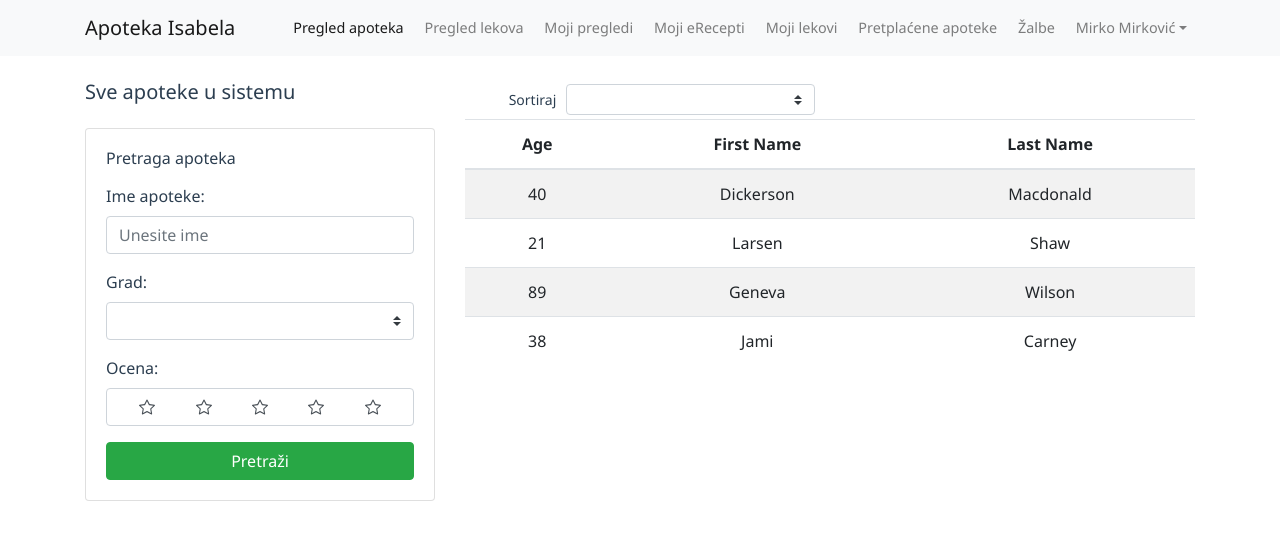
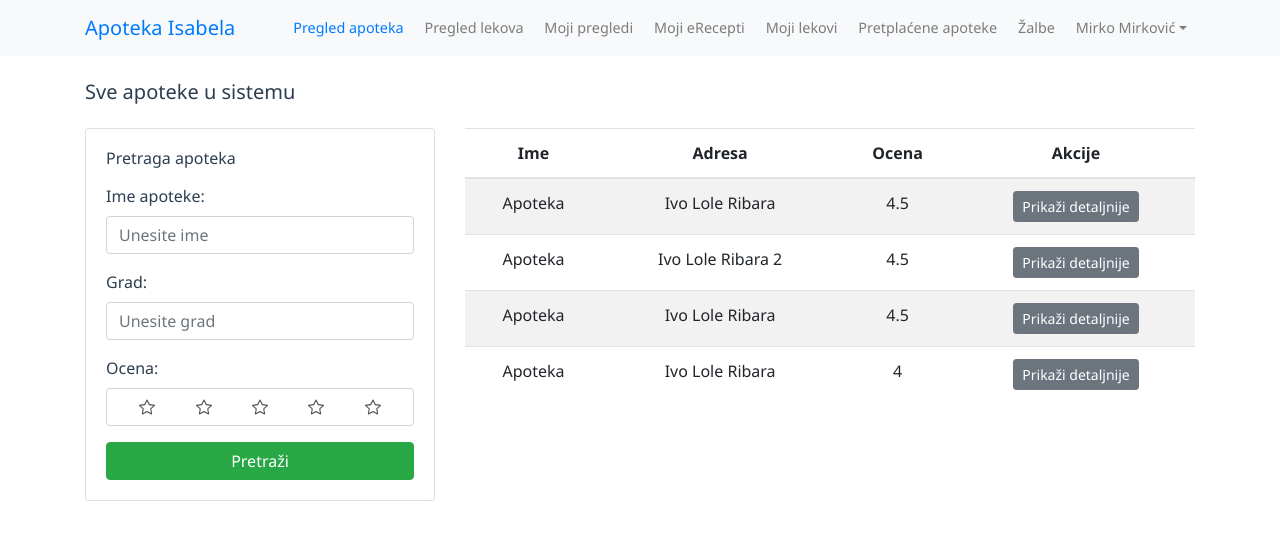
Before and after one commit to kmilena98/PharmacySystem, a Vue app in the folder Front/pharmacy/: page /pharmacies in a window 1280 px wide. Shown: the top 540 px of the page. Built offline with nearby package versions, Linux system fonts and the light colour scheme; what vue-notification would draw is missing.

Commit message:
[gui]: GUI for pharmacy page

```diff
--- a/Front/pharmacy/src/views/header/Header.vue
+++ b/Front/pharmacy/src/views/header/Header.vue
@@ -2,7 +2,7 @@
     <nav class="navbar navbar-expand-sm navbar-light bg-light">
         <div class="container">
             <div class="navbar-header">
-                <a class="navbar-brand" href="#">Apoteka Isabela</a>
+                <a class="navbar-brand" href="#"><router-link to="/">Apoteka Isabela</router-link></a>
             </div>
             <SupplierHeader v-if="userRole == 'ROLE_SUPPLIER'" />
             <PatientHeader v-else-if="userRole == 'ROLE_PATIENT'" />
--- a/Front/pharmacy/src/views/header/PatientHeader.vue
+++ b/Front/pharmacy/src/views/header/PatientHeader.vue
@@ -1,6 +1,6 @@
 <template>
     <ul class="nav navbar-nav">
-        <li class="nav-item active"><a href="#" class="nav-link">Pregled apoteka</a></li>
+        <li class="nav-item active"><a href="#" class="nav-link"><router-link to="/pharmacies">Pregled apoteka</router-link></a></li>
         <li class="nav-item"><a href="#" class="nav-link">Pregled lekova</a></li>
         <li class="nav-item"><a href="#" class="nav-link">Moji pregledi</a></li>
         <li class="nav-item"><a href="#" class="nav-link">Moji eRecepti</a></li>
--- a/Front/pharmacy/src/views/patient/pharmacy/Pharmacy.vue
+++ b/Front/pharmacy/src/views/patient/pharmacy/Pharmacy.vue
@@ -5,7 +5,7 @@
                 <PharmacyFilters />
             </b-col>
             <b-col>
-                <PharmacyTable />
+                <PharmacyTable class="mt-5" />
             </b-col>
         </b-row>
     </div>
--- a/Front/pharmacy/src/views/patient/pharmacy/PharmacyFilters.vue
+++ b/Front/pharmacy/src/views/patient/pharmacy/PharmacyFilters.vue
@@ -2,27 +2,30 @@
     <div class="pharmacy-wrapper">
         <h5 class="h5 text-left mb-4">Sve apoteke u sistemu</h5>
 
-         <div class="pharmacy-filters">
+        <div class="pharmacy-filters">
             <b-card>
                 <h6 class="h6 text-left mb-3">Pretraga apoteka</h6>
                 <b-form class="text-left">
                     <b-form-group id="name-group" label="Ime apoteke:" label-for="name-input">
                         <b-form-input
                             id="name-input"
+                            v-model="name"
                             placeholder="Unesite ime"
                             required>
                         </b-form-input>
                     </b-form-group>
 
                     <b-form-group id="city-group" label="Grad:" label-for="city-input">
-                        <b-form-select
+                        <b-form-input
                             id="city-input"
-                            required
-                        ></b-form-select>
+                            v-model="city"
+                            placeholder="Unesite grad"
+                            required>
+                        </b-form-input>
                     </b-form-group>
 
                     <b-form-group id="rating-group" label="Ocena:" label-for="rating-input">
-                        <b-form-rating id="rating-input"></b-form-rating>
+                        <b-form-rating id="rating-input" v-model="rating"></b-form-rating>
                     </b-form-group>
 
                 </b-form>
@@ -32,3 +35,26 @@
          </div>
     </div>
 </template>
+
+<script>
+export default {
+    data(){
+        return {
+            name: '',
+            city: '',
+            rating: 0
+        }
+    },
+    watch:{
+        name: function(){
+            this.$root.$emit('pharmacy-name', this.name)
+        },
+        city: function(){
+            this.$root.$emit('pharmacy-city', this.city)
+        },
+        rating: function(){
+            this.$root.$emit('pharmacy-rating', this.rating)
+        }
+    }
+}
+</script>
--- a/Front/pharmacy/src/views/patient/pharmacy/PharmacyTable.vue
+++ b/Front/pharmacy/src/views/patient/pharmacy/PharmacyTable.vue
@@ -1,23 +1,12 @@
 <template>
     <div class="pharmacy-table">
-        <b-col lg="6" class="my-1">
-            <b-form-group
-                label="Sortiraj"
-                label-for="initial-sort-select"
-                label-cols-sm="3"
-                label-align-sm="right"
-                label-size="sm"
-                class="mb-0">
-                    <b-form-select
-                        id="initial-sort-select"
-                        v-model="sortDirection"
-                        :options="['asc', 'desc', 'last']"
-                        size="sm">
-                    </b-form-select>
-            </b-form-group>
-        </b-col>
-
-        <b-table striped hover :items="items"></b-table>
+        <b-table striped hover :items="items" :fields="fields">
+			<template #cell(akcije)="">
+				<b-button size="sm" >
+					Prikaži detaljnije
+				</b-button>
+			</template>
+        </b-table>
     </div>
 </template>
 
@@ -25,13 +14,39 @@
 export default {
 	data() {
 		return {
-        items: [
-          { age: 40, first_name: 'Dickerson', last_name: 'Macdonald' },
-          { age: 21, first_name: 'Larsen', last_name: 'Shaw' },
-          { age: 89, first_name: 'Geneva', last_name: 'Wilson' },
-          { age: 38, first_name: 'Jami', last_name: 'Carney' }
-        ]
+			data: [
+				{ime: 'Apoteka', adresa: 'Ivo Lole Ribara', grad: 'Novi Sad', ocena: 4.5},
+				{ime: 'Apoteka', adresa: 'Ivo Lole Ribara 2', grad: 'Beograd', ocena: 4.5},
+				{ime: 'Apoteka', adresa: 'Ivo Lole Ribara', grad: 'Nis', ocena: 4.5},
+				{ime: 'Apoteka', adresa: 'Ivo Lole Ribara', grad: 'Novi Sad', ocena: 4}
+			],
+			fields:['ime', 'adresa', 'ocena', 'akcije'],
+			nameFilter: '',
+			cityFilter: '',
+			ratingFilter: 5
 		}
+	},
+	computed:{
+		items(){
+			return this.nameFilter || this.cityFilter || this.ratingFilter != 0 ?
+						this.data.filter( e => e.ime.toLowerCase().includes(this.nameFilter.toLowerCase()) &&
+										( e.ocena >= 0 && e.ocena <= this.ratingFilter) &&
+										e.grad.toLowerCase().includes(this.cityFilter.toLowerCase()))
+					: this.data
+		}
+	},
+	mounted(){
+		this.$root.$on('pharmacy-name', (name) => {
+			this.nameFilter = name
+		})
+
+		this.$root.$on('pharmacy-city', (city) => {
+			this.cityFilter = city
+		})
+
+		this.$root.$on('pharmacy-rating', (rating) => {
+			this.ratingFilter = rating
+		})
 	}
 }
 </script>
```
Lines whose indentation alone changed are shown as unchanged.
